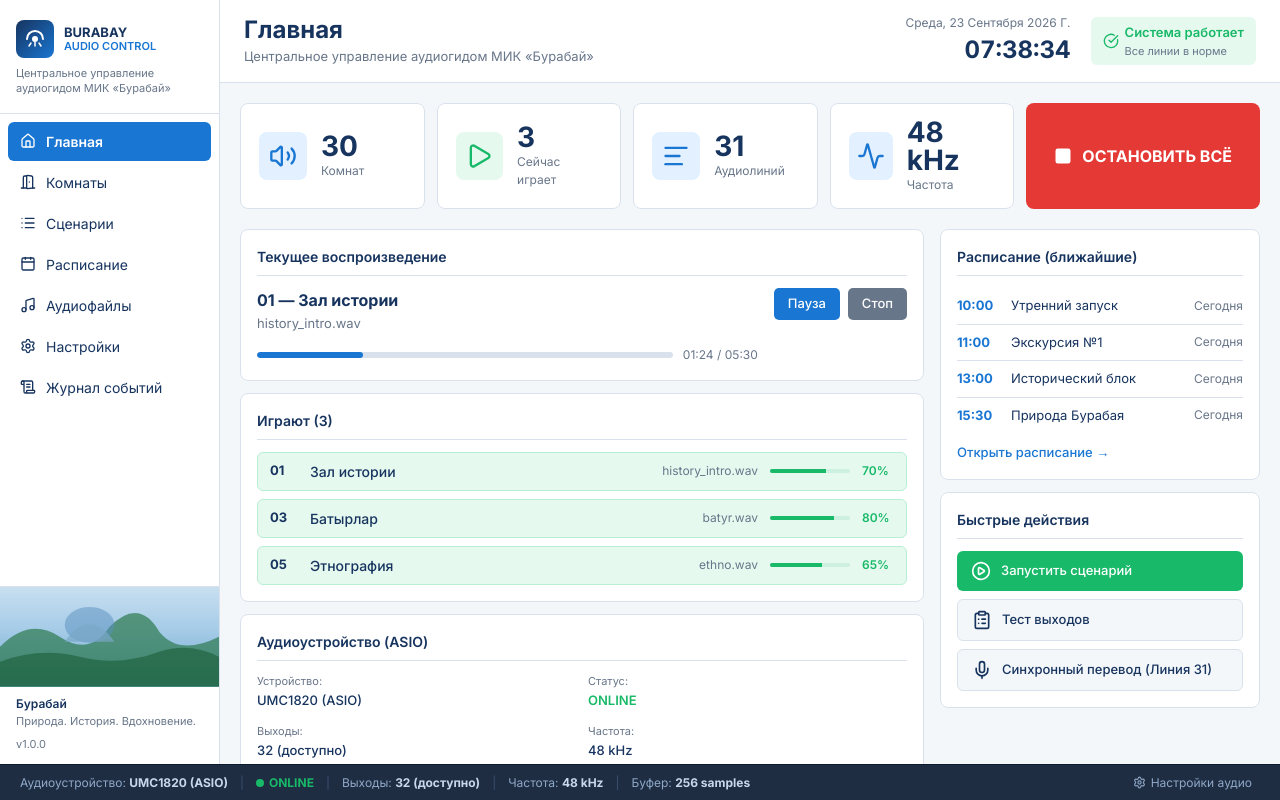
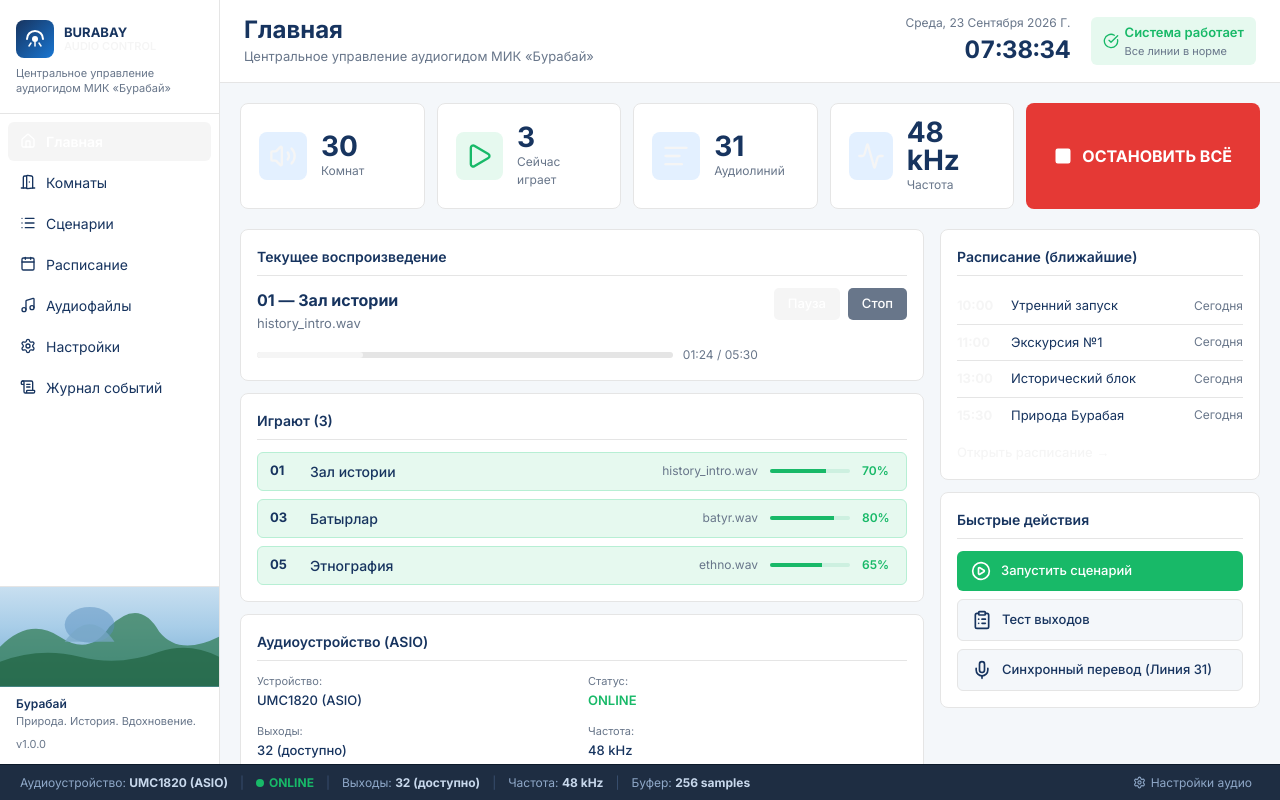
Before and after one commit to Vludd/audexa-frontend, a React (Vite) app: page / in a window 1280 px wide. Built offline with nearby package versions, Linux system fonts and the light colour scheme; the HTML template or start-up script is replaced by a standard one.

Commit message:
installed shadcn@4.21.0

```diff
--- /dev/null
+++ b/src/components/ui/button.tsx
@@ -0,0 +1,57 @@
+import { Button as ButtonPrimitive } from "@base-ui/react/button"
+import { cva, type VariantProps } from "class-variance-authority"
+import { cn } from "cn"
+
+const buttonVariants = cva(
+  "group/button inline-flex shrink-0 items-center justify-center rounded-lg border border-transparent bg-clip-padding text-sm font-medium whitespace-nowrap transition-all outline-none select-none focus-visible:border-ring focus-visible:ring-3 focus-visible:ring-ring/50 active:not-aria-[haspopup]:translate-y-px disabled:pointer-events-none disabled:opacity-50 aria-invalid:border-destructive aria-invalid:ring-3 aria-invalid:ring-destructive/20 dark:aria-invalid:border-destructive/50 dark:aria-invalid:ring-destructive/40 [&_svg]:pointer-events-none [&_svg]:shrink-0 [&_svg:not([class*='size-'])]:size-4",
+  {
+    variants: {
+      variant: {
+        default: "bg-primary text-primary-foreground hover:bg-primary/80",
+        outline:
+          "border-border bg-background hover:bg-muted hover:text-foreground aria-expanded:bg-muted aria-expanded:text-foreground dark:border-input dark:bg-input/30 dark:hover:bg-input/50",
+        secondary:
+          "bg-secondary text-secondary-foreground hover:bg-[color-mix(in_oklch,var(--secondary),var(--foreground)_5%)] aria-expanded:bg-secondary aria-expanded:text-secondary-foreground",
+        ghost:
+          "hover:bg-muted hover:text-foreground aria-expanded:bg-muted aria-expanded:text-foreground dark:hover:bg-muted/50",
+        destructive:
+          "bg-destructive/10 text-destructive hover:bg-destructive/20 focus-visible:border-destructive/40 focus-visible:ring-destructive/20 dark:bg-destructive/20 dark:hover:bg-destructive/30 dark:focus-visible:ring-destructive/40",
+        link: "text-primary underline-offset-4 hover:underline",
+      },
+      size: {
+        default:
+          "h-8 gap-1.5 px-2.5 has-data-[icon=inline-end]:pr-2 has-data-[icon=inline-start]:pl-2",
+        xs: "h-6 gap-1 rounded-[min(var(--radius-md),10px)] px-2 text-xs in-data-[slot=button-group]:rounded-lg has-data-[icon=inline-end]:pr-1.5 has-data-[icon=inline-start]:pl-1.5 [&_svg:not([class*='size-'])]:size-3",
+        sm: "h-7 gap-1 rounded-[min(var(--radius-md),12px)] px-2.5 text-[0.8rem] in-data-[slot=button-group]:rounded-lg has-data-[icon=inline-end]:pr-1.5 has-data-[icon=inline-start]:pl-1.5 [&_svg:not([class*='size-'])]:size-3.5",
+        lg: "h-9 gap-1.5 px-2.5 has-data-[icon=inline-end]:pr-2 has-data-[icon=inline-start]:pl-2",
+        icon: "size-8",
+        "icon-xs":
+          "size-6 rounded-[min(var(--radius-md),10px)] in-data-[slot=button-group]:rounded-lg [&_svg:not([class*='size-'])]:size-3",
+        "icon-sm":
+          "size-7 rounded-[min(var(--radius-md),12px)] in-data-[slot=button-group]:rounded-lg",
+        "icon-lg": "size-9",
+      },
+    },
+    defaultVariants: {
+      variant: "default",
+      size: "default",
+    },
+  }
+)
+
+function Button({
+  className,
+  variant = "default",
+  size = "default",
+  ...props
+}: ButtonPrimitive.Props & VariantProps<typeof buttonVariants>) {
+  return (
+    <ButtonPrimitive
+      data-slot="button"
+      className={cn(buttonVariants({ variant, size, className }))}
+      {...props}
+    />
+  )
+}
+
+export { Button, buttonVariants }
--- a/src/index.css
+++ b/src/index.css
@@ -1,15 +1,20 @@
 @import url('https://fonts.googleapis.com/css2?family=Inter:wght@400;500;600;700&display=swap');
 @import 'tailwindcss';
+@import "tw-animate-css";
+@import "shadcn/tailwind.css";
+@import "@fontsource-variable/geist";
+
+@custom-variant dark (&:is(.dark *));
 
 :root {
   --bg: #F4F7FA;
   --panel: #FFFFFF;
-  --accent: #1976D2;
+  --accent: oklch(0.97 0 0);
   --accent-dark: #1565C0;
   --accent-light: #E3F0FF;
   --text: #17345F;
   --text-secondary: #68768A;
-  --border: #D9E2EC;
+  --border: oklch(0.922 0 0);
   --success: #18B968;
   --success-light: #E6F9EF;
   --warning: #F2B01E;
@@ -17,6 +22,36 @@
   --error: #E53935;
   --error-light: #FDEAEA;
   --sidebar-width: 220px;
+  --background: oklch(1 0 0);
+  --foreground: oklch(0.145 0 0);
+  --card: oklch(1 0 0);
+  --card-foreground: oklch(0.145 0 0);
+  --popover: oklch(1 0 0);
+  --popover-foreground: oklch(0.145 0 0);
+  --primary: oklch(0.205 0 0);
+  --primary-foreground: oklch(0.985 0 0);
+  --secondary: oklch(0.97 0 0);
+  --secondary-foreground: oklch(0.205 0 0);
+  --muted: oklch(0.97 0 0);
+  --muted-foreground: oklch(0.556 0 0);
+  --accent-foreground: oklch(0.205 0 0);
+  --destructive: oklch(0.577 0.245 27.325);
+  --input: oklch(0.922 0 0);
+  --ring: oklch(0.708 0 0);
+  --chart-1: oklch(0.87 0 0);
+  --chart-2: oklch(0.556 0 0);
+  --chart-3: oklch(0.439 0 0);
+  --chart-4: oklch(0.371 0 0);
+  --chart-5: oklch(0.269 0 0);
+  --radius: 0.625rem;
+  --sidebar: oklch(0.985 0 0);
+  --sidebar-foreground: oklch(0.145 0 0);
+  --sidebar-primary: oklch(0.205 0 0);
+  --sidebar-primary-foreground: oklch(0.985 0 0);
+  --sidebar-accent: oklch(0.97 0 0);
+  --sidebar-accent-foreground: oklch(0.205 0 0);
+  --sidebar-border: oklch(0.922 0 0);
+  --sidebar-ring: oklch(0.708 0 0);
 }
 
 * { box-sizing: border-box; margin: 0; padding: 0; }
@@ -34,3 +69,92 @@
 ::-webkit-scrollbar-track { background: var(--bg); }
 ::-webkit-scrollbar-thumb { background: var(--border); border-radius: 3px; }
 ::-webkit-scrollbar-thumb:hover { background: var(--text-secondary); }
+
+@theme inline {
+  --font-heading: var(--font-sans);
+  --font-sans: 'Geist Variable', sans-serif;
+  --color-sidebar-ring: var(--sidebar-ring);
+  --color-sidebar-border: var(--sidebar-border);
+  --color-sidebar-accent-foreground: var(--sidebar-accent-foreground);
+  --color-sidebar-accent: var(--sidebar-accent);
+  --color-sidebar-primary-foreground: var(--sidebar-primary-foreground);
+  --color-sidebar-primary: var(--sidebar-primary);
+  --color-sidebar-foreground: var(--sidebar-foreground);
+  --color-sidebar: var(--sidebar);
+  --color-chart-5: var(--chart-5);
+  --color-chart-4: var(--chart-4);
+  --color-chart-3: var(--chart-3);
+  --color-chart-2: var(--chart-2);
+  --color-chart-1: var(--chart-1);
+  --color-ring: var(--ring);
+  --color-input: var(--input);
+  --color-border: var(--border);
+  --color-destructive: var(--destructive);
+  --color-accent-foreground: var(--accent-foreground);
+  --color-accent: var(--accent);
+  --color-muted-foreground: var(--muted-foreground);
+  --color-muted: var(--muted);
+  --color-secondary-foreground: var(--secondary-foreground);
+  --color-secondary: var(--secondary);
+  --color-primary-foreground: var(--primary-foreground);
+  --color-primary: var(--primary);
+  --color-popover-foreground: var(--popover-foreground);
+  --color-popover: var(--popover);
+  --color-card-foreground: var(--card-foreground);
+  --color-card: var(--card);
+  --color-foreground: var(--foreground);
+  --color-background: var(--background);
+  --radius-sm: calc(var(--radius) * 0.6);
+  --radius-md: calc(var(--radius) * 0.8);
+  --radius-lg: var(--radius);
+  --radius-xl: calc(var(--radius) * 1.4);
+  --radius-2xl: calc(var(--radius) * 1.8);
+  --radius-3xl: calc(var(--radius) * 2.2);
+  --radius-4xl: calc(var(--radius) * 2.6);
+}
+
+.dark {
+  --background: oklch(0.145 0 0);
+  --foreground: oklch(0.985 0 0);
+  --card: oklch(0.205 0 0);
+  --card-foreground: oklch(0.985 0 0);
+  --popover: oklch(0.205 0 0);
+  --popover-foreground: oklch(0.985 0 0);
+  --primary: oklch(0.922 0 0);
+  --primary-foreground: oklch(0.205 0 0);
+  --secondary: oklch(0.269 0 0);
+  --secondary-foreground: oklch(0.985 0 0);
+  --muted: oklch(0.269 0 0);
+  --muted-foreground: oklch(0.708 0 0);
+  --accent: oklch(0.269 0 0);
+  --accent-foreground: oklch(0.985 0 0);
+  --destructive: oklch(0.704 0.191 22.216);
+  --border: oklch(1 0 0 / 10%);
+  --input: oklch(1 0 0 / 15%);
+  --ring: oklch(0.556 0 0);
+  --chart-1: oklch(0.87 0 0);
+  --chart-2: oklch(0.556 0 0);
+  --chart-3: oklch(0.439 0 0);
+  --chart-4: oklch(0.371 0 0);
+  --chart-5: oklch(0.269 0 0);
+  --sidebar: oklch(0.205 0 0);
+  --sidebar-foreground: oklch(0.985 0 0);
+  --sidebar-primary: oklch(0.488 0.243 264.376);
+  --sidebar-primary-foreground: oklch(0.985 0 0);
+  --sidebar-accent: oklch(0.269 0 0);
+  --sidebar-accent-foreground: oklch(0.985 0 0);
+  --sidebar-border: oklch(1 0 0 / 10%);
+  --sidebar-ring: oklch(0.556 0 0);
+}
+
+@layer base {
+  * {
+    @apply border-border outline-ring/50;
+  }
+  body {
+    @apply bg-background text-foreground;
+  }
+  html {
+    @apply font-sans;
+  }
+}
--- /dev/null
+++ b/src/lib/utils.ts
@@ -0,0 +1 @@
+export { cn } from "cn"
```
Also changed, not shown: package.json (+7 -1 lines), components.json (added), 1 other file (tests, documents, lock files or other folders).
